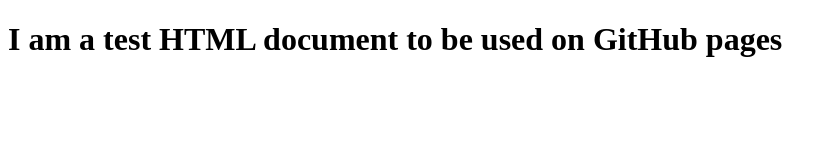
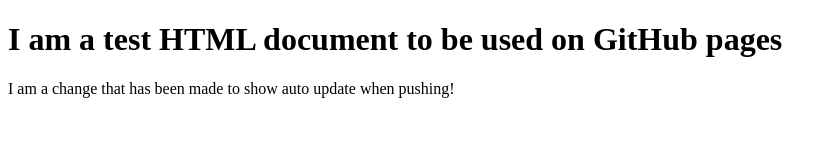
Before and after one commit to JoshGibsonUOH/CICDHTML2, a plain HTML site: page index.html in a window 1280 px wide. Shown: the whole page, without its empty margins (0-837 px from the left). Drawn offline with Linux system fonts and the light colour scheme.

Commit message:
Website Changes

```diff
--- a/index.html
+++ b/index.html
@@ -7,5 +7,6 @@
 </head>
 <body>
     <h1>I am a test HTML document to be used on GitHub pages</h1>
+    <p>I am a change that has been made to show auto update when pushing!</p>
 </body>
 </html>
```
